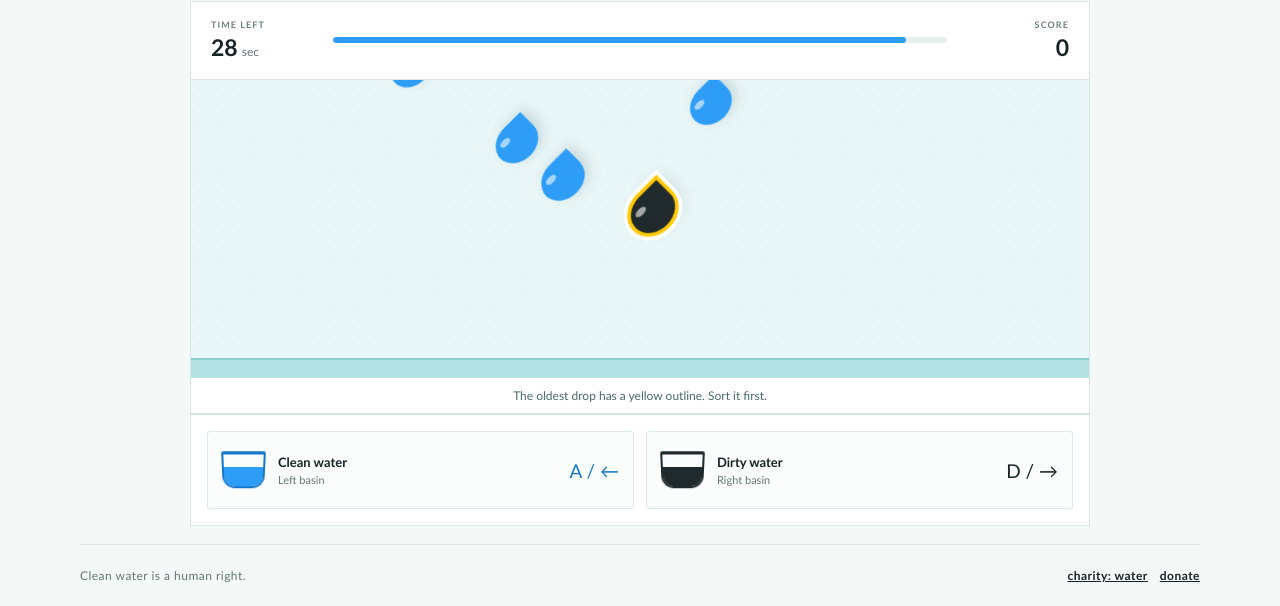
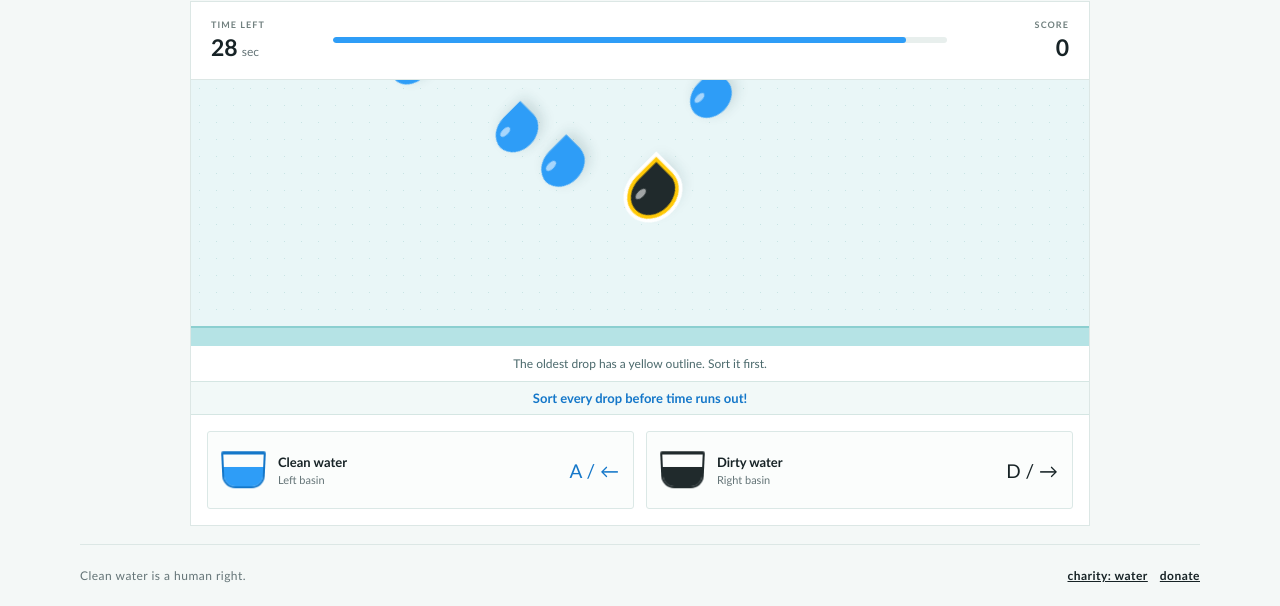
Before and after one commit to JonathanDiamantopoulos/06-charity-water-game, a plain HTML site: page index.html in a window 1280 px wide. Both pictures are taken after a click on the button "Easy". Shown: the part 194-800 px from the top of the page. Drawn offline with Linux system fonts and the light colour scheme.

Commit message:
Added milestone messages

```diff
--- a/index.html
+++ b/index.html
@@ -69,7 +69,8 @@
                 <div class="drop-field" id="drop-field" aria-label="Falling water drops. The oldest drop has a yellow outline and is next to sort.">
                     <div class="score-feedback" id="score-feedback" aria-live="polite" aria-atomic="true"></div>
                 </div>
-                <p class="sort-message" id="sort-message">The oldest drop has a yellow outline. Sort it first.</p>
+                <p class="sort-message" id="sort-message" aria-live="polite" aria-atomic="true">The oldest drop has a yellow outline. Sort it first.</p>
+                <p class="milestone-message" id="milestone-message" aria-live="polite" aria-atomic="true">Sort every drop before time runs out!</p>
                 <div class="basins" aria-label="Choose a basin">
                     <button class="basin-button basin-clean" type="button" data-sort="clean" aria-label="Left basin: sort clean water into the blue basin">
                         <span class="basin-icon" aria-hidden="true"><span class="basin-water"></span></span>
--- a/script.js
+++ b/script.js
@@ -12,6 +12,7 @@ const scoreElement = document.querySelector('#score');
 const finalScoreElement = document.querySelector('#final-score');
 const dropField = document.querySelector('#drop-field');
 const sortMessage = document.querySelector('#sort-message');
+const milestoneMessage = document.querySelector('#milestone-message');
 const scoreFeedback = document.querySelector('#score-feedback');
 const basinButtons = document.querySelectorAll('.basin-button');
 const difficultyButtons = document.querySelectorAll('.difficulty-button');
@@ -24,6 +25,11 @@ const difficultySettings = {
 	normal: { label: 'Normal', dropFallDuration: 3000 },
 	hard: { label: 'Hard', dropFallDuration: 1000 }
 };
+const milestoneMessages = [
+	{ time: 15, message: 'Halfway there!' },
+	{ time: 10, message: '10 seconds left! Keep it up!' },
+	{ time: 5, message: '5 seconds left! Final push!' }
+];
 const dropSpawnDelay = 600;
 const missPenalty = 15;
 const confettiColors = ['#2e9df7', '#ffc907', '#4fcb53', '#f16061', '#172326'];
@@ -81,6 +87,7 @@ function startGame(difficulty) {
 	timerBar.style.backgroundColor = '';
 	sortMessage.textContent = 'The oldest drop has a yellow outline. Sort it first.';
 	sortMessage.className = 'sort-message';
+	milestoneMessage.textContent = 'Sort every drop before time runs out!';
 	scoreFeedback.className = 'score-feedback';
 	scoreFeedback.textContent = '';
 	basinButtons.forEach((button) => {
@@ -100,6 +107,12 @@ function startGame(difficulty) {
 		if (secondsRemaining <= 10) {
 			timerBar.style.backgroundColor = '#f16061';
 		}
+
+		milestoneMessages.forEach((milestone) => {
+			if (secondsRemaining === milestone.time) {
+				milestoneMessage.textContent = milestone.message;
+			}
+		});
 
 		if (secondsRemaining === 0) {
 			finishGame();
--- a/styles.css
+++ b/styles.css
@@ -550,6 +550,22 @@ h2 {
 
 .sort-message.message-wrong {
 	color: #c13e3a;
+}
+
+.milestone-message {
+	box-sizing: border-box;
+	display: flex;
+	height: 36px;
+	align-items: center;
+	justify-content: center;
+	margin: 0;
+	padding: 8px 12px;
+	color: var(--blue-dark);
+	font-weight: 800;
+	font-size: clamp(10px, 3vw, 13px);
+	text-align: center;
+	white-space: nowrap;
+	background: #f2f9f8;
 }
 
 .score-feedback:empty {
```
